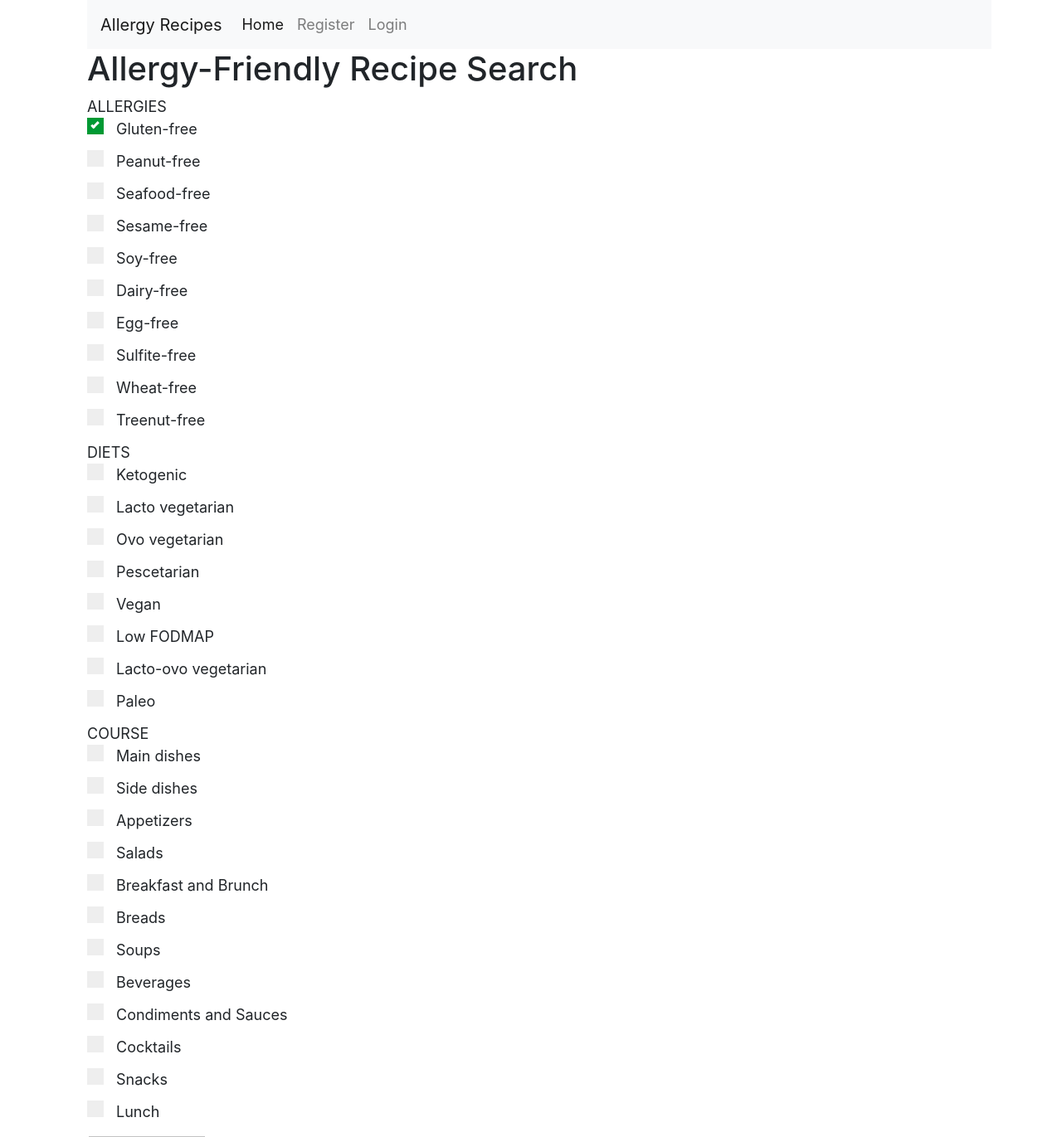
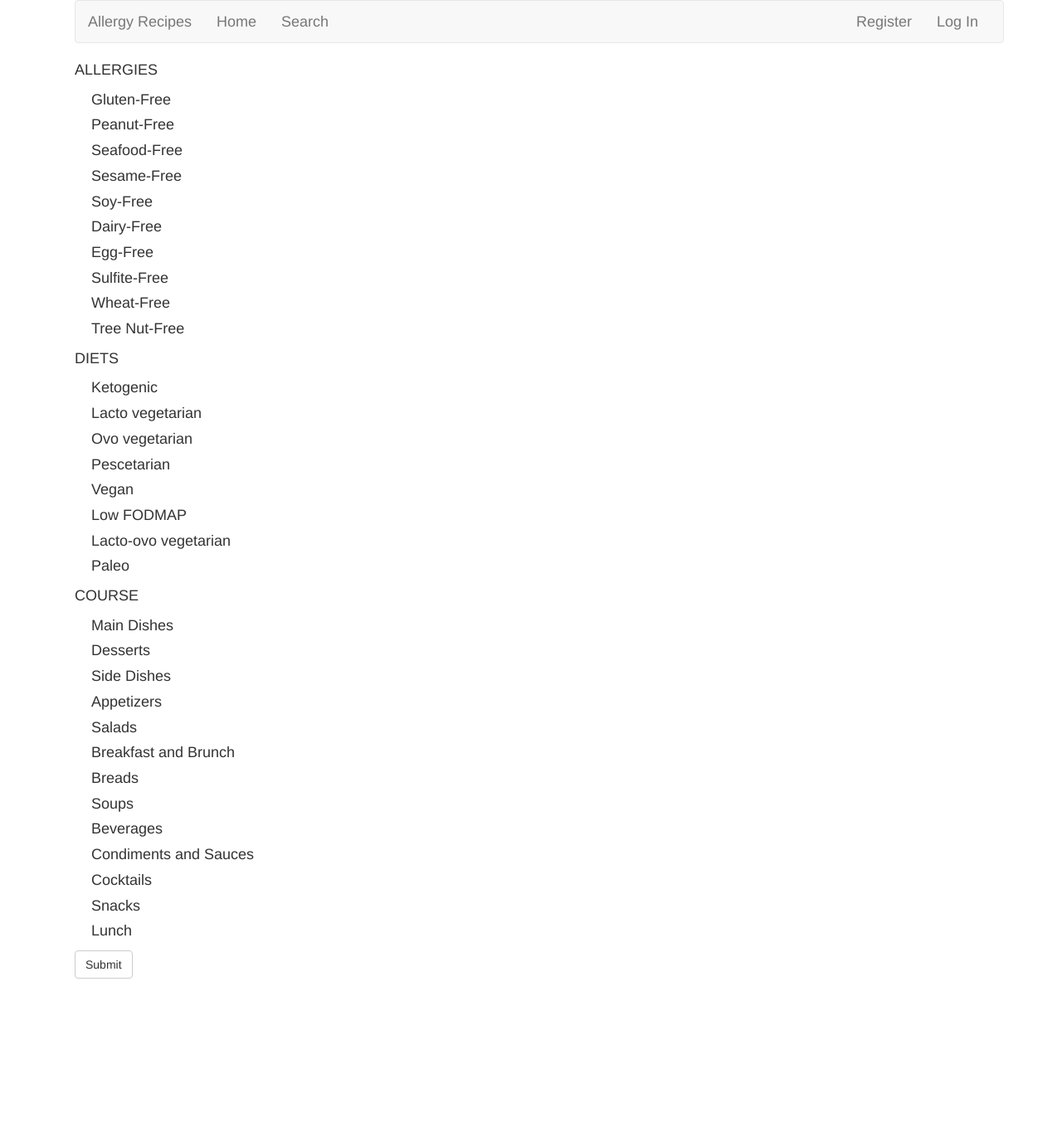
Before and after one commit to DaanSchueler/project, a Flask app: page /search in a window 1280 px wide. Shown: the top 1371 px of the page at 83% size. After the commit the page ends 1180 px from the top, so only its background shows below. Run offline with Flask 2, Linux system fonts and the light colour scheme; some libraries are stand-ins or nearby versions.

Commit message:
terug naar toen het werkte

```diff
--- a/templates/search.html
+++ b/templates/search.html
@@ -1,188 +1,150 @@
-<head>
-<link href="//maxcdn.bootstrapcdn.com/bootstrap/4.1.1/css/bootstrap.min.css" rel="stylesheet" id="bootstrap-css">
+{% extends "layout.html" %}
 
-<link rel="stylesheet" href="{{ url_for('static', filename='styles.css') }}">
+{% block title %}
+   test
+{% endblock %}
 
-<script src="//maxcdn.bootstrapcdn.com/bootstrap/4.1.1/js/bootstrap.min.js"></script>
+{% block main %}
+    <form action="{{ url_for('search') }}" method="post">
+        <fieldset>
+        <p>ALLERGIES</p>
+        <div class="checkbox">
+          <label><input type="checkbox" name="Gluten-free" value="393^Gluten-Free">Gluten-Free</label>
+        </div>
 
-<script src="//cdnjs.cloudflare.com/ajax/libs/jquery/3.2.1/jquery.min.js"></script>
-<title>Allergy Recepies: {% block title %}{% endblock %}</title>
+        <div class="checkbox">
+          <label><input type="checkbox" name= "Peanut-free" value="394^Peanut-Free">Peanut-Free</label>
+        </div>
+
+        <div class="checkbox">
+          <label><input type="checkbox" name="Seafood-free" value="398^Seafood-Free">Seafood-Free</label>
+        </div>
+
+        <div class="checkbox">
+          <label><input type="checkbox" name="Sesame-free" value="399^Sesame-Free">Sesame-Free</label>
+        </div>
+
+        <div class="checkbox">
+          <label><input type="checkbox" name="Soy-free" value="400^Soy-Free">Soy-Free</label>
+        </div>
+
+        <div class="checkbox">
+          <label><input type="checkbox" name="Dairy-free" value="396^Dairy-Free">Dairy-Free</label>
+        </div>
+
+        <div class="checkbox">
+              <label><input type="checkbox" name="Egg-free" value="397^Egg-Free">Egg-Free</label>
+        </div>
+
+         <div class="checkbox">
+              <label><input type="checkbox" name="Sulfite-free" value="401^Sulfite-Free">Sulfite-Free</label>
+        </div>
+
+         <div class="checkbox">
+              <label><input type="checkbox" name="Wheat-free" value="392^Wheat-Free">Wheat-Free</label>
+        </div>
+
+        <div class="checkbox">
+              <label><input type="checkbox" name="Tree nut-free" value="395^Tree Nut-Free">Tree Nut-Free</label>
+        </div>
+        </fieldset>
+        <fieldset>
+        <p>DIETS</p>
+         <div class="checkbox">
+              <label><input type="checkbox" name="Ketogenic" value="406^Ketogenic">Ketogenic</label>
+        </div>
+
+         <div class="checkbox">
+              <label><input type="checkbox" name="Lacto vegetarian" value="388^Lacto vegetarian">Lacto vegetarian</label>
+        </div>
+
+        <div class="checkbox">
+              <label><input type="checkbox" name="Ovo vegetarian" value="389^Ovo vegetarian">Ovo vegetarian</label>
+        </div>
+
+        <div class="checkbox">
+              <label><input type="checkbox" name="Pescetarian" value="390^Pescetarian">Pescetarian</label>
+        </div>
+
+         <div class="checkbox">
+              <label><input type="checkbox" name="Vegan" value="386^Vegan">Vegan</label>
+        </div>
+
+         <div class="checkbox">
+              <label><input type="checkbox" name="Low FODMAP" value="408^Low FODMAP">Low FODMAP</label>
+        </div>
+
+        <div class="checkbox">
+              <label><input type="checkbox" name="Lacto-ovo vegetarian" value="387^Lacto-ovo vegetarian">Lacto-ovo vegetarian</label>
+        </div>
+
+        <div class="checkbox">
+              <label><input type="checkbox" name="Paleo" value="403^Paleo">Paleo</label>
+        </div>
+        </fieldset>
+
+        <fieldset>
+        <p>COURSE</p>
+         <div class="checkbox">
+              <label><input type="checkbox" name="Main Dishes" value="course^course-Main Dishes">Main Dishes</label>
+        </div>
+
+         <div class="checkbox">
+              <label><input type="checkbox" name="Desserts" value="course^course-Desserts">Desserts</label>
+        </div>
+
+        <div class="checkbox">
+              <label><input type="checkbox" name="Side Dishes" value="course^course-Side Dishes">Side Dishes</label>
+        </div>
+
+        <div class="checkbox">
+              <label><input type="checkbox" name="Appetizers" value="course^course-Appetizers">Appetizers</label>
+        </div>
+
+         <div class="checkbox">
+              <label><input type="checkbox" name="Salads" value="course^course-Salads">Salads</label>
+        </div>
+
+         <div class="checkbox">
+              <label><input type="checkbox" name="Breakfast and Brunch" value="course^course-Breakfast and Brunch"> Breakfast and Brunch</label>
+        </div>
+
+        <div class="checkbox">
+              <label><input type="checkbox" name="Breads" value="course^course-Breads">Breads</label>
+        </div>
+
+        <div class="checkbox">
+              <label><input type="checkbox" name="Soups" value="course^course-Soups">Soups</label>
+        </div>
+
+        <div class="checkbox">
+              <label><input type="checkbox" name="Beverages" value="course^course-Beverages">Beverages</label>
+        </div>
+
+        <div class="checkbox">
+              <label><input type="checkbox" name="Condiments and Sauces" value="course^course-Condiments and Sauces">Condiments and Sauces</label>
+        </div>
+
+        <div class="checkbox">
+              <label><input type="checkbox" name="Cocktails" value="course^course-Cocktails">Cocktails</label>
+        </div>
+
+        <div class="checkbox">
+              <label><input type="checkbox" name="Snacks" value="course^course-Snacks">Snacks</label>
+        </div>
+
+        <div class="checkbox">
+              <label><input type="checkbox" name="Lunch" value="course^course-Lunch">Lunch</label>
+        </div>
+        </fieldset>
 
 
-</head>
-<body>
-  <div class="container">
-    <nav class="navbar navbar-expand-lg navbar-light bg-light">
-                 <a class="navbar-brand" href="{{ url_for('index') }}"><span class="green">Allergy</span> <span class="red">Recipes</span></a>
-                    <button class="navbar-toggler" type="button" data-toggle="collapse" data-target="#navbarNav" aria-controls="navbarNav" aria-expanded="false" aria-label="Toggle navigation">
-    <span class="navbar-toggler-icon"></span>
-    </button>
-    <div class="collapse navbar-collapse" id="navbarNav">
-    <div class="navbar-nav">
-      <a class="nav-item nav-link active" href="{{ url_for('index') }}">Home <span class="sr-only">(current)</span></a>
-      <a class="nav-item nav-link" href="{{ url_for('register') }}">Register</a>
-      <a class="nav-item nav-link" href="{{ url_for('login') }}">Login</a>
-  </div>
-</nav>
-<form action="{{ url_for('search') }}" method="post">
-<h1>Allergy-Friendly Recipe Search</h1>
-<p1>ALLERGIES</p1>
-<label class="container">Gluten-free
-  <input type="checkbox" checked="checked">
-  <span class="checkmark"></span>
-</label>
 
-<label class="container">Peanut-free
-  <input type="checkbox">
-  <span class="checkmark"></span>
-</label>
 
-<label class="container">Seafood-free
-  <input type="checkbox">
-  <span class="checkmark"></span>
-</label>
+         <div class="form-group">
+            <button class="btn btn-default" type="submit">Submit</button>
+        </div>
 
-<label class="container">Sesame-free
-  <input type="checkbox">
-  <span class="checkmark"></span>
-</label>
+        </form>
 
-<label class="container">Soy-free
-  <input type="checkbox">
-  <span class="checkmark"></span>
-</label>
-
-<label class="container">Dairy-free
-  <input type="checkbox">
-  <span class="checkmark"></span>
-</label>
-
-<label class="container">Egg-free
-  <input type="checkbox">
-  <span class="checkmark"></span>
-</label>
-
-<label class="container">Sulfite-free
-  <input type="checkbox">
-  <span class="checkmark"></span>
-</label>
-
-<label class="container">Wheat-free
-  <input type="checkbox">
-  <span class="checkmark"></span>
-</label>
-
-<label class="container">Treenut-free
-  <input type="checkbox">
-  <span class="checkmark"></span>
-</label>
-
-<p2>DIETS</p2>
-
-<label class="container">Ketogenic
-  <input type="checkbox">
-  <span class="checkmark"></span>
-</label>
-
-<label class="container">Lacto vegetarian
-  <input type="checkbox">
-  <span class="checkmark"></span>
-</label>
-
-<label class="container">Ovo vegetarian
-  <input type="checkbox">
-  <span class="checkmark"></span>
-</label>
-
-<label class="container">Pescetarian
-  <input type="checkbox">
-  <span class="checkmark"></span>
-</label>
-
-<label class="container">Vegan
-  <input type="checkbox">
-  <span class="checkmark"></span>
-</label>
-
-<label class="container">Low FODMAP
-  <input type="checkbox">
-  <span class="checkmark"></span>
-</label>
-
-<label class="container">Lacto-ovo vegetarian
-  <input type="checkbox">
-  <span class="checkmark"></span>
-</label>
-
-<label class="container">Paleo
-  <input type="checkbox">
-  <span class="checkmark"></span>
-</label>
-
-<p3>COURSE</p3>
-
-<label class="container">Main dishes
-  <input type="checkbox">
-  <span class="checkmark"></span>
-</label>
-
-<label class="container">Side dishes
-  <input type="checkbox">
-  <span class="checkmark"></span>
-</label>
-
-<label class="container">Appetizers
-  <input type="checkbox">
-  <span class="checkmark"></span>
-</label>
-
-<label class="container">Salads
-  <input type="checkbox">
-  <span class="checkmark"></span>
-</label>
-
-<label class="container">Breakfast and Brunch
-  <input type="checkbox">
-  <span class="checkmark"></span>
-</label>
-
-<label class="container">Breads
-  <input type="checkbox">
-  <span class="checkmark"></span>
-</label>
-
-<label class="container">Soups
-  <input type="checkbox">
-  <span class="checkmark"></span>
-</label>
-
-<label class="container">Beverages
-  <input type="checkbox">
-  <span class="checkmark"></span>
-</label>
-
-<label class="container">Condiments and Sauces
-  <input type="checkbox">
-  <span class="checkmark"></span>
-</label>
-
-<label class="container">Cocktails
-  <input type="checkbox">
-  <span class="checkmark"></span>
-</label>
-
-<label class="container">Snacks
-  <input type="checkbox">
-  <span class="checkmark"></span>
-</label>
-
-<label class="container">Lunch
-  <input type="checkbox">
-  <span class="checkmark"></span>
-</label>
-
-<div class="form-group">
-    <button class="button button1" type="submit">Submit</button>
-</div>
-</form>
-</body>
+{% endblock %}
```
